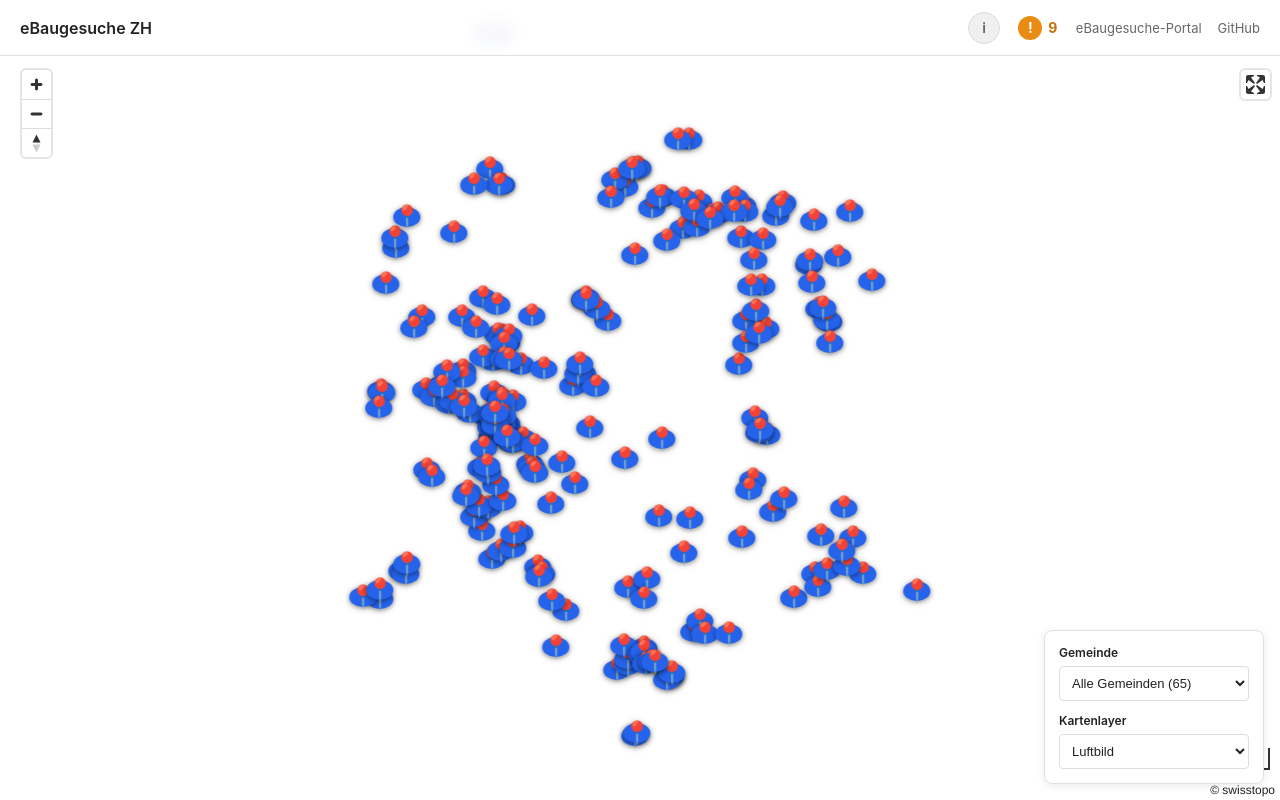
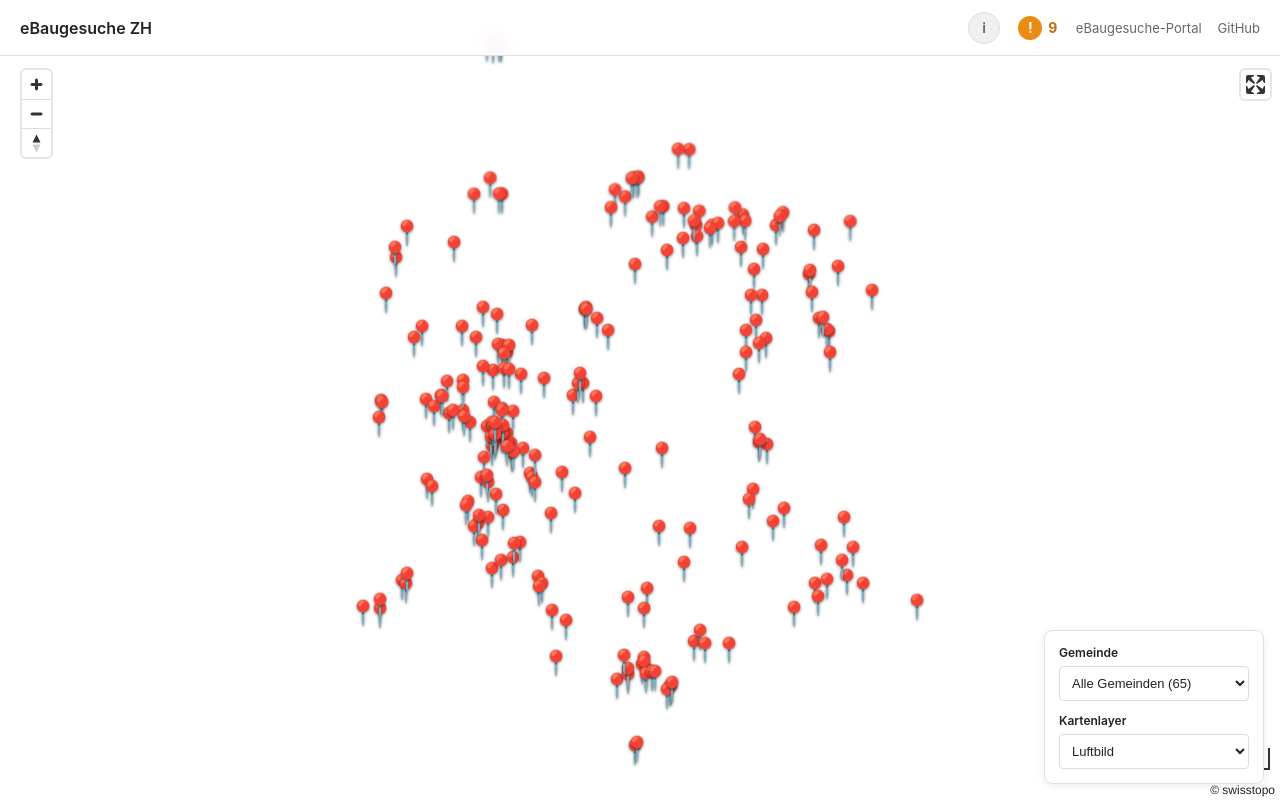
Before and after one commit to jozeller/ebaugesuche_ZH-map, a website: page frontend/index.html in a window 1280 px wide. Drawn offline with nearby package versions, Linux system fonts and the light colour scheme; no server answers; animation ran at ten frames a second; files whose address does not match are found by name.

Commit message:
refactor: optimize custom marker styles for improved performance

```diff
--- a/frontend/index.html
+++ b/frontend/index.html
@@ -360,34 +360,34 @@
       display: flex;
       align-items: center;
       justify-content: center;
-      width: 40px;
-      height: 40px;
-      background: #2563eb;
+      width: 32px;
+      height: 32px;
+      background: transparent;
       border: none;
       border-radius: 50%;
-      box-shadow: 0 1px 4px rgba(0, 0, 0, 0.3);
       cursor: pointer;
-      font-size: 22px;
+      font-size: 24px;
       font-weight: bold;
       color: white;
       margin: 0;
       padding: 0;
+      text-shadow: 0 1px 3px rgba(0, 0, 0, 0.5);
     }
 
     .custom-marker.hovered {
-      background: #1d4ed8;
-      box-shadow: 0 2px 8px rgba(0, 0, 0, 0.4);
+      filter: brightness(1.1);
     }
 
-    /* Marker wrapper styling - override MapLibre defaults, NO transitions for smooth dragging */
+    /* Marker wrapper styling - NO transitions or shadows for performance */
     .maplibregl-marker {
-      filter: drop-shadow(0 1px 3px rgba(0, 0, 0, 0.25)) !important;
+      filter: none !important;
       width: auto !important;
       height: auto !important;
+      transition: none !important;
     }
 
     .maplibregl-marker:hover {
-      filter: drop-shadow(0 2px 6px rgba(0, 0, 0, 0.35)) !important;
+      filter: none !important;
     }
 
     /* Loading */
@@ -746,15 +746,10 @@
 
       const props = feature.properties;
 
-      // Create custom marker element - simple, lightweight for performance
+      // Create lightweight marker element - just emoji, no styling
       const markerEl = document.createElement('div');
       markerEl.className = 'custom-marker';
       markerEl.innerHTML = '📍';
-      markerEl.style.width = '40px';
-      markerEl.style.height = '40px';
-      markerEl.style.fontSize = '22px';
-      markerEl.style.margin = '0';
-      markerEl.style.padding = '0';
 
       const popup = new maplibregl.Popup({ offset: 25, maxWidth: 300 })
         .setHTML(`
@@ -771,20 +766,11 @@
       const marker = new maplibregl.Marker({
         element: markerEl,
         anchor: 'center',
-        scale: 1,
-        offset: [0, -16]
+        scale: 1
       })
         .setLngLat(feature.geometry.coordinates)
         .setPopup(popup)
         .addTo(map);
-
-      // Add hover effect without expensive DOM manipulation
-      markerEl.addEventListener('mouseenter', () => {
-        markerEl.classList.add('hovered');
-      });
-      markerEl.addEventListener('mouseleave', () => {
-        markerEl.classList.remove('hovered');
-      });
 
       markers.push(marker);
     }
```
Also changed, not shown: index.html (+12 -26 lines).
